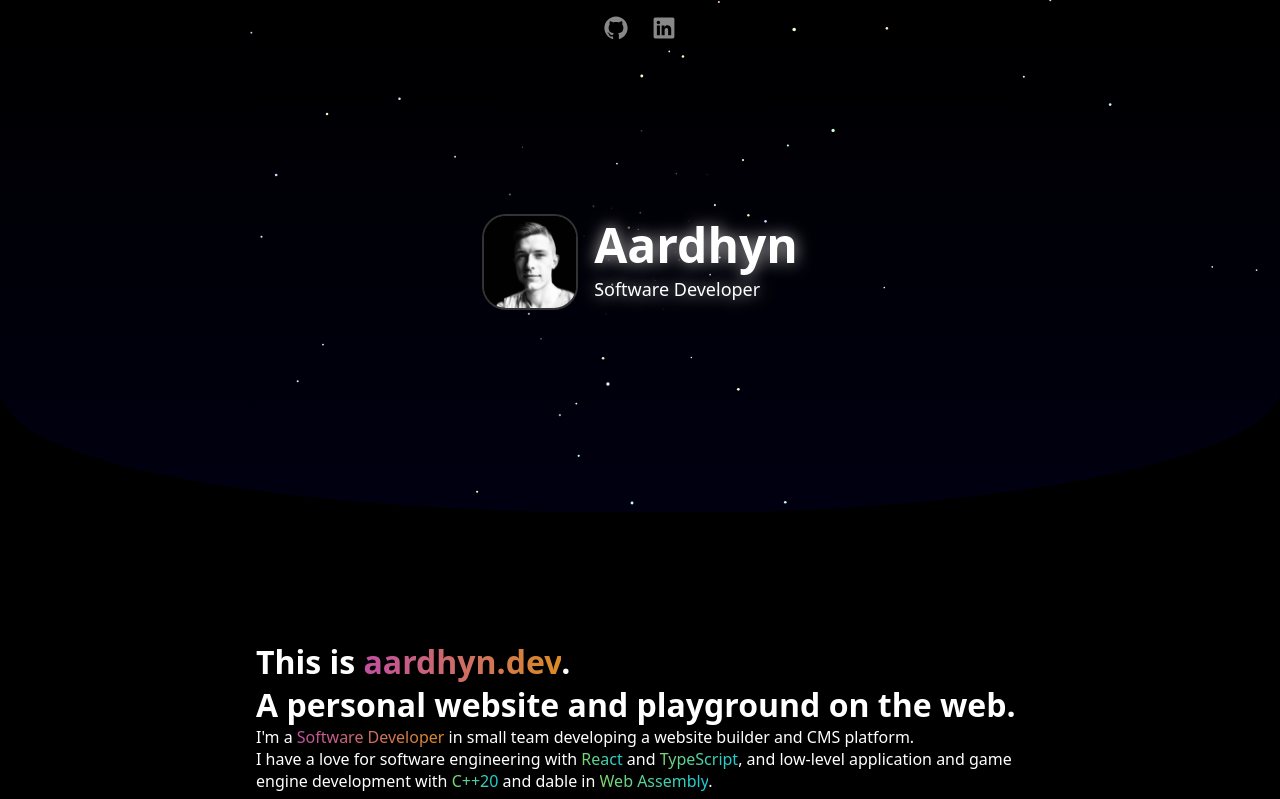
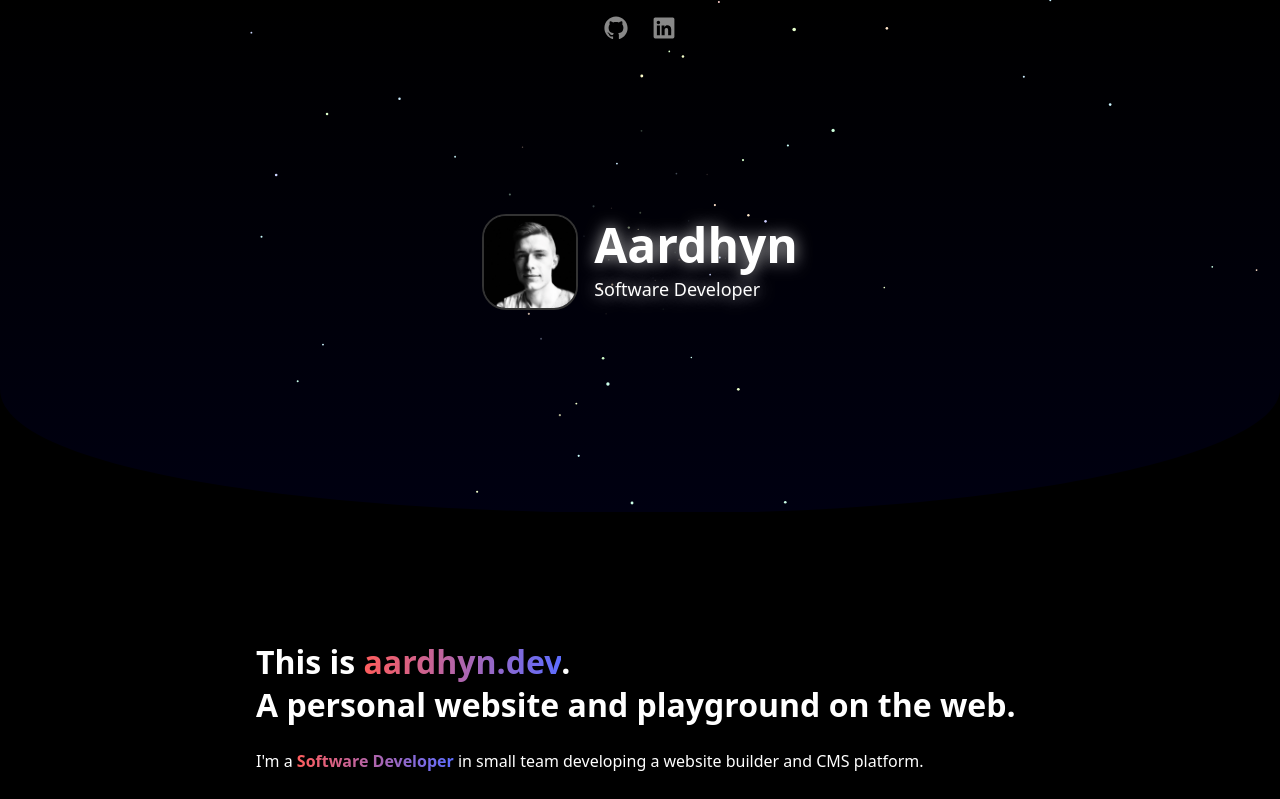
Before and after one commit to aardhyn/aardhyn, a React (Vite) app: page / in a window 1280 px wide. Shown: the top 799 px of the page. Built offline with nearby package versions, Linux system fonts and the light colour scheme.

Commit message:
feat: gradient refinement

```diff
--- a/src/sections/+Intro.tsx
+++ b/src/sections/+Intro.tsx
@@ -8,18 +8,33 @@ export function Intro() {
         <br />A personal website and playground on the web.
       </H1>
       <P>
-        I'm a <G warm>Software Developer</G> in small team developing
-        a website builder and CMS platform.
+        I'm a{" "}
+        <G warm strong>
+          Software Developer
+        </G>{" "}
+        in small team developing a website builder and CMS platform.
       </P>
       <P>
-        I have a love for software engineering with <G cool>React</G> and
-        <G cool> TypeScript</G>, and low-level application and game engine
-        development with <G cool>C++20</G> and dable in <G cool>Web Assembly</G>.
+        I'm work primarily in{" "}
+        <G cool strong>
+          {" "}
+          React{" "}
+        </G>{" "}
+        and{" "}
+        <G cool strong>
+          {" "}
+          TypeScript{" "}
+        </G>
+        day to day, and dabble in game development and systems programming in my
+        spare time.
       </P>
     </Root>
   );
 }
 const Root = styled("section", {
+  display: "flex",
+  flexDirection: "column",
+  gap: 24,
   margin: "0 auto",
   padding: "128px 16px",
   maxWidth: 800,
@@ -28,13 +43,17 @@ const Root = styled("section", {
 
 const P = styled("p", {
   color: "#fff",
+  fontWeight: 400,
 });
+
+const WARM = "linear-gradient(90deg, #ff5d5d 0%, #5d6dff 100%)";
+const COOL = "linear-gradient(90deg, #19cdd6 0%, #82d56c 100%)";
 
 const G = styled("span", {
   variants: {
     warm: {
       true: {
-        background: "-webkit-linear-gradient(180deg, #da8b25, #c150a2)",
+        background: WARM,
         backgroundClip: "text",
         WebkitBackgroundClip: "text",
         WebkitTextFillColor: "transparent",
@@ -42,10 +61,15 @@ const G = styled("span", {
     },
     cool: {
       true: {
-        background: "-webkit-linear-gradient(180deg, #19cdd6, #82d56c)",
+        background: COOL,
         backgroundClip: "text",
         WebkitBackgroundClip: "text",
         WebkitTextFillColor: "transparent",
+      },
+    },
+    strong: {
+      true: {
+        fontWeight: 600,
       },
     },
   },
```
